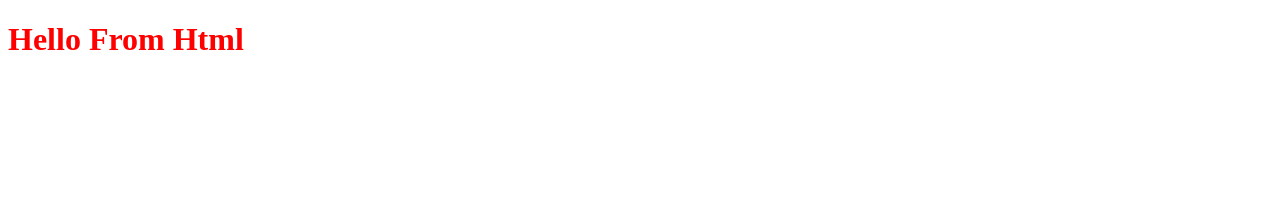
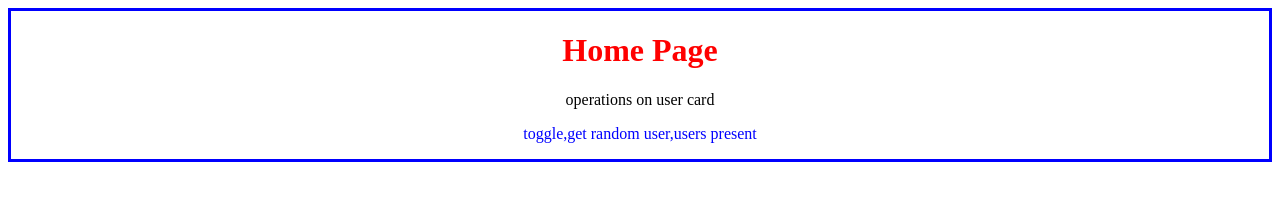
Before and after one commit to anjali-3636/Auto--suggest, a website: page frontend/index.html in a window 1280 px wide. Drawn offline with Linux system fonts and the light colour scheme.

Commit message:
homepage

```diff
--- a/frontend/index.css
+++ b/frontend/index.css
@@ -1,3 +1,18 @@
 h1{
-    color: red;
+    color: red
+    ;
 }
+#home-card{
+    text-align: center;
+    /* border: 3px;
+    border-color: black;
+    border-style: solid; */
+    border: 3px solid blue;
+}
+
+#p2{
+    color: blue;
+}
+#home-card:hover{
+    background-color: lavender;
+}
--- a/frontend/index.html
+++ b/frontend/index.html
@@ -5,10 +5,16 @@
     <meta name="viewport" content="width=device-width, initial-scale=1.0">
     <title>Document</title>
     <link rel="stylesheet" href="index.css">
-
 </head>
 <body>
-  <h1> Hello From Html</h1>
-  <script src="index.js"></script>
+    <div id="home-card">
+        <h1>Home Page</h1>
+        <p id="p1">operations on user card</p>
+        <p id="p2">toggle,get random user,users present</p>
+    </div>
+
+    <script
+        src="index.js">
+    </script>
 </body>
 </html>
```
